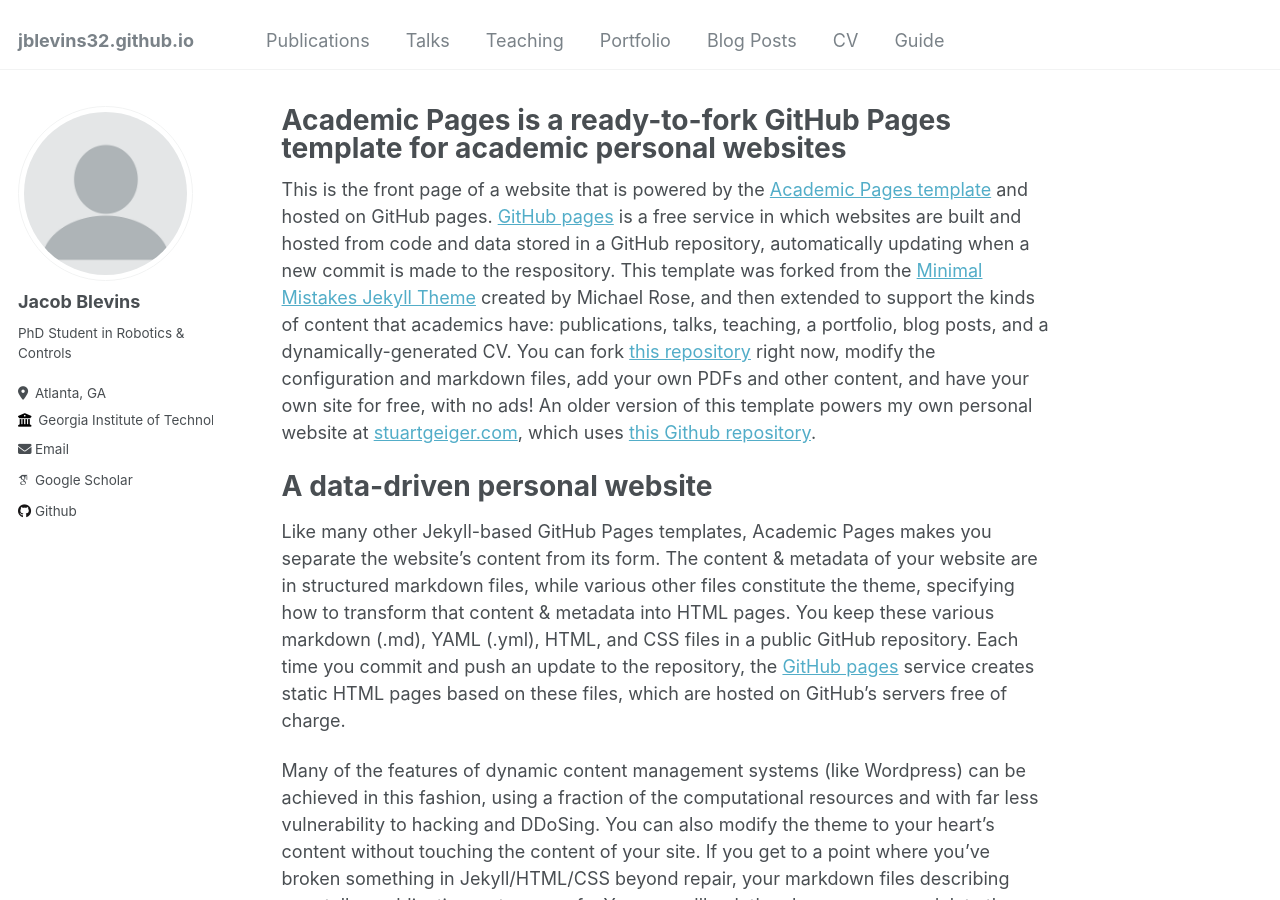
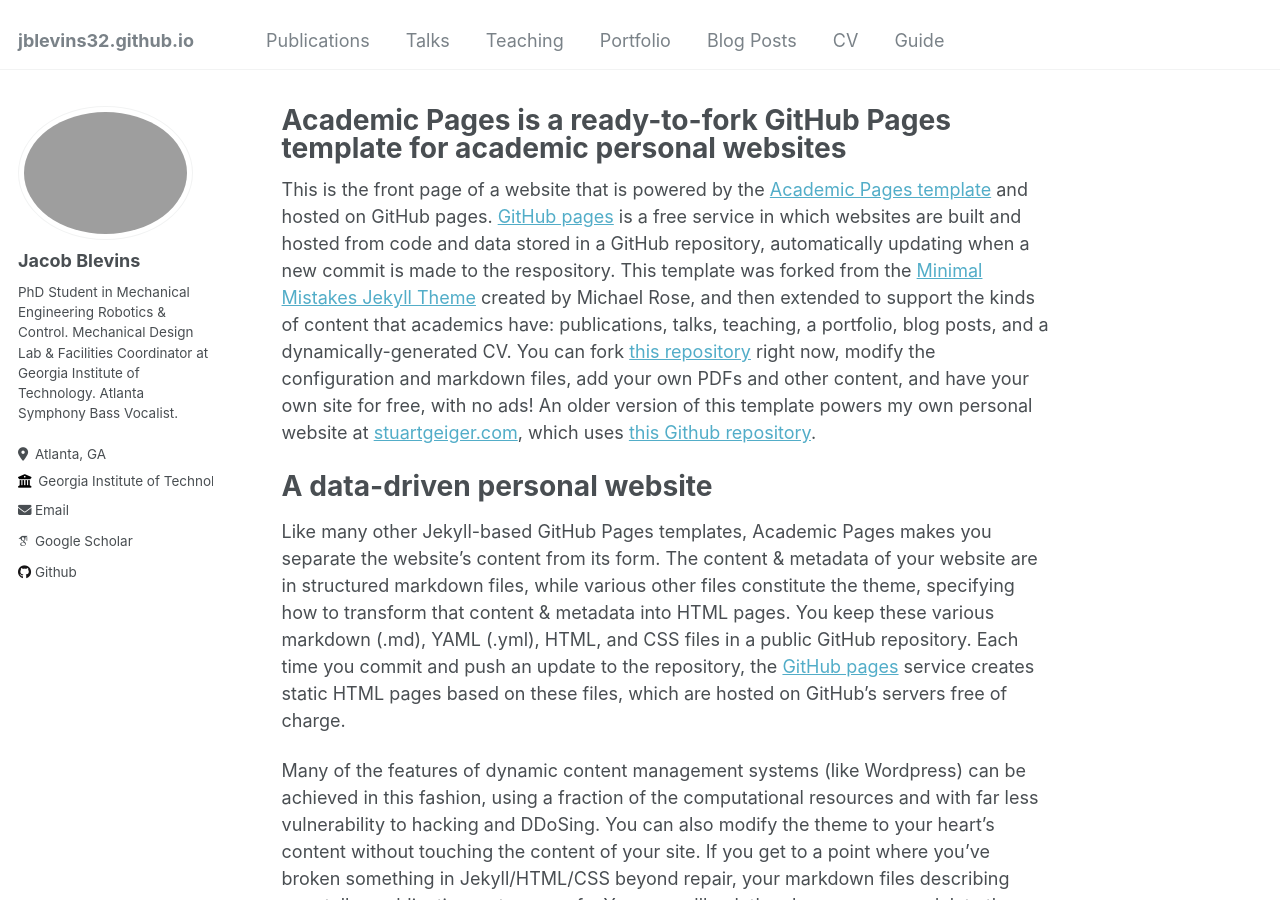
Before and after one commit to jblevins32/jblevins32.github.io, a Jekyll site: the page built from _pages/about.md, in a window 1280 px wide and 900 px high. Built offline with Jekyll 4.4.1, drawn with Linux system fonts in a browser that asks for light colours; some web fonts are replaced.

Commit message:
Update _config.yml

```diff
--- a/_config.yml
+++ b/_config.yml
@@ -21,10 +21,10 @@ repository               : "jblevins32/jblevins32.github.io"
 #               Additional customization can be done by editing /_includes/author-profile.html
 author:
   # Biographic information
-  avatar           : "profile.png"
+  avatar           : "pfp.png"
   name             : "Jacob Blevins"
   pronouns         : # example: "she/her"
-  bio              : "PhD Student in Robotics & Controls"
+  bio              : "PhD Student in Mechanical Engineering Robotics & Control. Mechanical Design Lab & Facilities Coordinator at Georgia Institute of Technology. Atlanta Symphony Bass Vocalist."
   location         : "Atlanta, GA"
   employer         : "Georgia Institute of Technology"
   uri              : # URL
@@ -32,7 +32,7 @@ author:
 
   # Academic websites
   arxiv            : # URL - Update with the correct link to your profile
-  googlescholar    : "https://scholar.google.com/citations?user=PS_CX0AAAAAJ"
+  googlescholar    : "https://scholar.google.com/citations?user=By0Ba08AAAAJ&hl=en"
   impactstory      : # URL
   # orcid            : "http://orcid.org/yourorcidurl"
   # pubmed           : "https://www.ncbi.nlm.nih.gov/pubmed/?term=john+snow"
```
